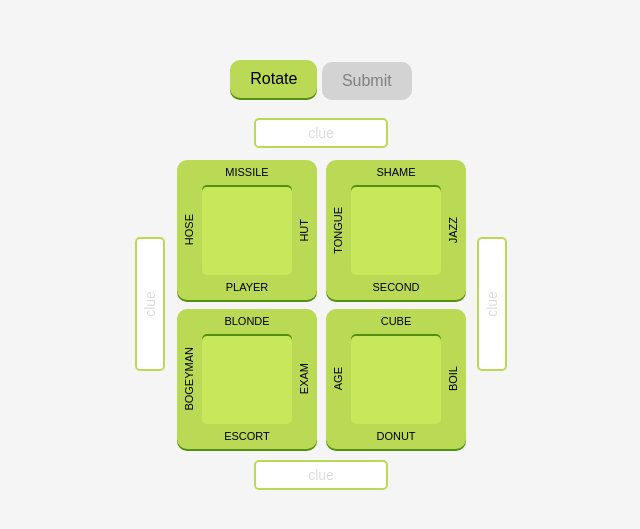
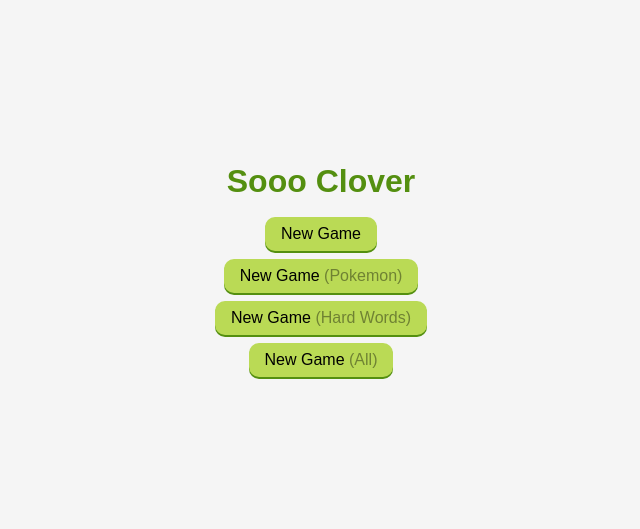
Before and after one commit to poofytoo/sooo-clover, a Next.js app: page / in a window 1280 px wide. Shown: the part 125-654 px from the top of the page, without its empty margins (319-959 px from the left). Built offline with nearby package versions, Linux system fonts and the light colour scheme; a web font is replaced by a local one.

Commit message:
Add set all

```diff
--- a/app/globals.css
+++ b/app/globals.css
@@ -24,10 +24,15 @@
   -webkit-highlight: none;
 }
 
+.dem {
+  opacity: 0.4;
+  font-weight: 200;
+}
+
 button {
   background-color: var(--leaf-color);
   font-size: 16px;
-  padding: 10px 20px;
+  padding: 8px 16px;
   color: var(--black);
   border-radius: var(--round);
   border: 0;
@@ -52,6 +57,14 @@
   animation: blink 0.4s infinite;
 }
 
+h1 {
+  font-size: 32px;
+  color: var(--accent-color);
+  font-weight: bold;
+  margin-bottom: 20px;
+  text-align: center;
+}
+
 h2 {
   font-size: 24px;
   text-transform: uppercase;
--- a/app/page.module.css
+++ b/app/page.module.css
@@ -6,3 +6,8 @@
   height: 100vh;
   background-color: #f5f5f5;
 }
+
+.buttonContainer div {
+  margin-bottom: 8px;
+  text-align: center;
+}
--- a/app/page.tsx
+++ b/app/page.tsx
@@ -7,30 +7,21 @@
 import { pokemonList } from '@/constants/pokemon';
 import { wordList } from '@/constants/words';
 import { congratulationsMessages } from '@/utils';
+import { Button } from '@/components/Button';
+import { hardList } from '@/constants/hard';
 
-export type GameState = "CLUING" | "GUESSING" | "REVEALED";
-
-
-const TESTING_STATE = {
-  entries: [...Array(4)].map(() => ''),
-  rotation: 0,
-  leaves: [
-    { id: 1, words: ['apple', 'banana', 'cranberry', 'durian'], rotation: 0, position: 4 },
-    { id: 2, words: ['elderberry', 'fig', 'grape', 'honeydew'], rotation: 0, position: 5 },
-    { id: 3, words: ['kiwi', 'lemon', 'mango', 'nectarine'], rotation: 0, position: 6 },
-    { id: 4, words: ['orange', 'pear', 'quince', 'raspberry'], rotation: 0, position: 7 },
-    { id: 5, words: ['strawberry', 'tangerine', 'ugli', 'vanilla'], rotation: 0, position: 8 },
-  ]
-}
+export type GameState = "SELECTING_GAME" | "CLUING" | "GUESSING" | "REVEALED";
 
 const startingLocations = [
   0, 1, 2, 3, 8
 ]
 
-const newGame = () => {
+const newGame = (customList?: string[]) => {
+
+  customList = customList || wordList;
 
   // get 20 random words from the word list, and ensure they are unique. put them in positions 0, 1, 2, 3, 8.
-  const words = [...wordList].sort(() => Math.random() - 0.5).slice(0, 20);
+  const words = [...customList].sort(() => Math.random() - 0.5).slice(0, 20);
   const leaves = startingLocations.map((location, key) => {
     return {
       id: key + 1,
@@ -57,13 +48,46 @@
 
 export default function Home() {
   const [cloverState, setCloverState] = useState<CloverState>(blankGame());
-  const [gameState, setGameState] = useState<GameState>("CLUING");
+  const [gameState, setGameState] = useState<GameState>("SELECTING_GAME");
 
   useEffect(() => {
     setCloverState(newGame());
   }, []);
 
   return <div className={styles.main}>
+    {gameState === "SELECTING_GAME" &&
+      <div className={styles.startContainer}>
+        <h1>Sooo Clover</h1>
+        <div className={styles.buttonContainer}>
+          <div>
+            <Button onClick={() => {
+              setCloverState(newGame());
+              setGameState("CLUING");
+            }}>New Game</Button>
+          </div>
+          <div>
+            <Button onClick={() => {
+              setCloverState(newGame(pokemonList))
+              setGameState("CLUING")
+            }}>New Game <span className="dem">(Pokemon)</span></Button>
+          </div>
+          <div>
+            <Button onClick={() => {
+              setCloverState(newGame(hardList))
+              setGameState("CLUING")
+            }}>New Game <span className="dem">(Hard Words)</span></Button>
+          </div>
+          <div>
+            <Button onClick={() => {
+              setCloverState(newGame(Array.from(new Set([...wordList, ...hardList, ...pokemonList]))));
+              setGameState("CLUING");
+            }}>New Game <span className="dem">(All)</span></Button>
+          </div>
+        </div>
+      </div>
+    }
+    {
+      gameState !== "SELECTING_GAME" && <div>
         <Clover
           cloverState={cloverState}
           setCloverState={setCloverState}
@@ -72,3 +96,5 @@
         />
       </div>
     }
+  </div >
+}
--- /dev/null
+++ b/components/Button/Button.tsx
@@ -0,0 +1,5 @@
+import { gab } from "@/app/layout"
+
+export const Button = (props: any) => {
+  return <button className={gab.className} {...props} />
+}
--- /dev/null
+++ b/components/Button/index.tsx
@@ -0,0 +1 @@
+export * from "./Button";
--- a/components/Clover/Clover.module.css
+++ b/components/Clover/Clover.module.css
@@ -1,5 +1,6 @@
 .buttonContainer {
   margin-bottom: 20px;
+  text-align: center;
 }
 
 .centerContainer {
--- a/components/Clover/Clover.tsx
+++ b/components/Clover/Clover.tsx
@@ -17,6 +17,7 @@
 import { CloverState, LeafState } from '@/types';
 import { GameState } from '@/app/page';
 import { gab } from '@/app/layout';
+import { Button } from '../Button';
 
 export const Clover = ({
   cloverState,
@@ -165,7 +166,7 @@
   >
     <div className={styles.buttonContainer}>
       {gameState === "REVEALED" && <h2>{cloverState.congratulationsMessage}</h2>}
-      {gameState !== "REVEALED" && <button className={gab.className} onClick={(e) => {
+      {gameState !== "REVEALED" && <Button className={gab.className} onClick={(e) => {
         setShowIcon(true);
         setTimeout(() => {
           setShowIcon(false);
@@ -175,17 +176,16 @@
           })
         }, 100);
       }}
-      >Rotate</button>}{" "}
-      {gameState === "CLUING" && <button className={gab.className} onClick={submitClues}
+      >Rotate</Button>}{" "}
+      {gameState === "CLUING" && <Button className={gab.className} onClick={submitClues}
         disabled={
           cloverState.entries.filter(entry => entry.length === 0).length > 0
         }
         tabIndex={5}>
         Submit
-      </button>}
+      </Button>}
       {gameState === "GUESSING" &&
-        <button
-          className={gab.className}
+        <Button
           disabled={cloverState.leaves.filter(leaf => leaf.position < 4).length < 4}
           onClick={
             () => {
@@ -234,7 +234,7 @@
                 setGameState("REVEALED");
               }
             }}
-        >Guess!</button>}
+        >Guess!</Button>}
       {gameState === "REVEALED" &&
         <Celebrate />
       }
--- /dev/null
+++ b/constants/hard.ts
@@ -0,0 +1,15 @@
+export const hardList = ["infinity", "love", "time", "freedom", "justice", "beauty", "truth", "knowledge",
+  "wisdom", "power", "happiness", "peace", "desire", "fear", "memory", "imagination",
+  "faith", "hope", "courage", "honor", "loyalty", "trust", "respect", "ambition",
+  "patience", "compassion", "gratitude", "humility", "pride", "envy", "anger",
+  "sadness", "joy", "grief", "guilt", "shame", "curiosity", "determination",
+  "perseverance", "motivation", "inspiration", "integrity", "ethics", "morality",
+  "virtue", "wisdom", "creativity", "intelligence", "thought", "consciousness",
+  "awareness", "perception", "sensation", "intuition", "reason", "logic", "belief",
+  "opinion", "argument", "persuasion", "dialogue", "discussion", "debate", "conflict",
+  "challenge", "problem", "solution", "innovation", "progress", "development",
+  "growth", "change", "transition", "transformation", "revolution", "evolution",
+  "adaptation", "survival", "existence", "reality", "illusion", "fantasy", "dream",
+  "nightmare", "vision", "mystery", "secret", "mystery", "paradox", "anomaly",
+  "phenomenon", "experience", "adventure", "journey", "quest", "discovery", "exploration", "quasar", "nebula", "enzyme", "isotope", "quark", "genome", "synapse", "photon", "fungus", "lichen", "magma", "zephyr", "tundra", "archipelago", "canyon", "estuary", "glacier", "isthmus", "peninsula", "volcano", "algorithm", "byte", "cache", "firewall", "kernel", "malware", "node", "pixel", "query", "router", "syntax", "bandwidth", "compiler", "database", "encryption", "firmware", "gateway", "heuristic", "interface", "jargon", "keyframe", "metadata", "nonce", "opcode", "protocol", "queue", "resolution", "stream", "token", "utilization", "virtualization", "widget", "noodle", "cheese", "rooster", "bamboozle", "shout", "toast", "dumplings", "fake", "truth"
+]
```
Lines whose indentation alone changed are shown as unchanged.
